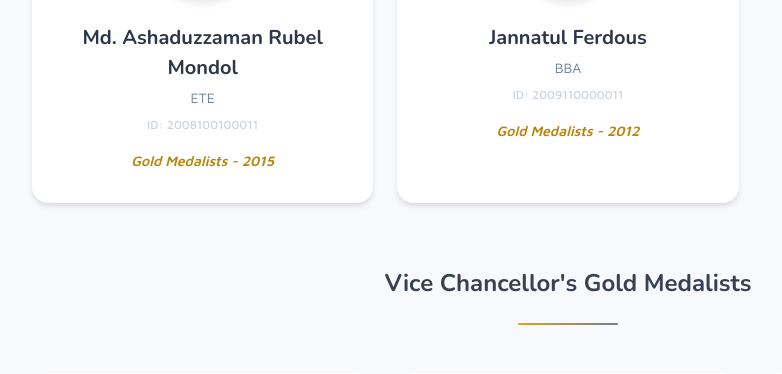
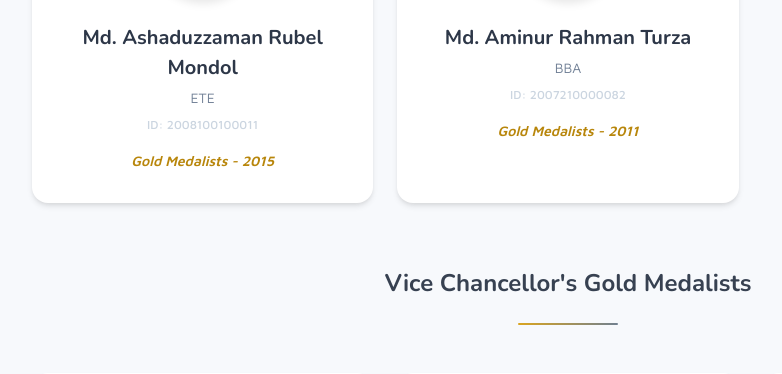
Before and after one commit to mdsakibkhan2016/SEU-Convocation, a PHP site: page /4th_convocation.php in a window 1280 px wide. Shown: the part 3430-3804 px from the top of the page, without its empty margins (72-854 px from the left). Run offline with PHP 8.4, Linux system fonts and the light colour scheme; some libraries are stand-ins or nearby versions.

Commit message:
4th convocation chancellor & viceChancellor Photo Path Update

```diff
--- a/data/4th_convocation_data.php
+++ b/data/4th_convocation_data.php
@@ -1,36 +1,36 @@
 <?php
 
 $chancellor = [
-    ["name" => "Md. Ashaduzzaman Rubel Mondol", "program" => "ETE", "id" => "2008100100011", "medal" => "CM", "mobile" => "", "type" => "Gold Medalists - 2015", "img" => "./img/default_profile.png"],
-    ["name" => "Jannatul Ferdous", "program" => "BBA", "id" => "2009110000011", "medal" => "CM", "mobile" => "", "type" => "Gold Medalists - 2012", "img" => "./img/default_profile.png"],
+    ["name" => "Md. Ashaduzzaman Rubel Mondol", "program" => "ETE", "id" => "2008100100011", "medal" => "CM", "mobile" => "", "type" => "Gold Medalists - 2015", "img" => "../img/4th_convo_merit_award_imgs/Md. Ashaduzzaman Rubel Mondol.png"],
+    ["name" => "Md. Aminur Rahman Turza", "Rep" => " ", "program" => "BBA", "id" => "2007210000082", "medal" => "VCM", "mobile" => " ", "type" => "Gold Medalists - 2011", "img" => "../img/4th_convo_merit_award_imgs/Md. Aminur Rahman Turza.png"],
+
 
 ];
 
 
 $viceChancellor = [
-    ["name" => "Shimon Rahman", "Rep" => " ", "program" => "Textile", "id" => "2008000400104", "medal" => "VCM", "mobile" => " ", "type" => "Gold Medalists - 2011", "img" => "./img/default_profile.png"],
-    ["name" => "Tababi Hossain", "Rep" => " ", "program" => "Textile", "id" => "2008000400102", "medal" => "VCM", "mobile" => " ", "type" => "Gold Medalists - 2011", "img" => "./img/default_profile.png"],
-    ["name" => "Adnan Ahmed Khan", "Rep" => " ", "program" => "Textile", "id" => "2008000400092", "medal" => "VCM", "mobile" => " ", "type" => "Gold Medalists - 2011", "img" => "./img/default_profile.png"],
-    ["name" => "Mohammad Masud Rahman", "Rep" => " ", "program" => "BA-IS", "id" => "2007241000005", "medal" => "VCM", "mobile" => " ", "type" => "Gold Medalists - 2011", "img" => "./img/default_profile.png"],
-    ["name" => "Nazmus Sakib", "Rep" => " ", "program" => "BA in English", "id" => "2007220200020", "medal" => "VCM", "mobile" => " ", "type" => "Gold Medalists - 2011", "img" => "./img/default_profile.png"],
-    ["name" => "Nasmin Jabin Noor", "Rep" => " ", "program" => "LLB (Hons)", "id" => "2007220300004", "medal" => "VCM", "mobile" => " ", "type" => "Gold Medalists - 2011", "img" => "./img/default_profile.png"],
-    ["name" => "Devjani Barua", "Rep" => " ", "program" => "M.Ed.", "id" => "2010120402004", "medal" => "VCM", "mobile" => " ", "type" => "Gold Medalists - 2011", "img" => "./img/default_profile.png"],
-    ["name" => "Md. Aminur Rahman Turza", "Rep" => " ", "program" => "BBA", "id" => "2007210000082", "medal" => "VCM", "mobile" => " ", "type" => "Gold Medalists - 2011", "img" => "./img/default_profile.png"],
-    ["name" => "Marzia Sultana", "Rep" => " ", "program" => "BBA", "id" => "2008010000031", "medal" => "VCM", "mobile" => " ", "type" => "Gold Medalists - 2011", "img" => "./img/default_profile.png"],
-    ["name" => "Olipye Dutt", "Rep" => " ", "program" => "BBA", "id" => "2007210000094", "medal" => "VCM", "mobile" => " ", "type" => "Gold Medalists - 2011", "img" => "./img/default_profile.png"],
-    ["name" => "Prianka Datta", "Rep" => " ", "program" => "BBA", "id" => "2007210000095", "medal" => "VCM", "mobile" => " ", "type" => "Gold Medalists - 2011", "img" => "./img/default_profile.png"],
-    ["name" => "Rumana Akhter", "Rep" => " ", "program" => "MBA", "id" => "2010210005047", "medal" => "VCM", "mobile" => " ", "type" => "Gold Medalists - 2011", "img" => "./img/default_profile.png"],
-    ["name" => "Mohammad Tofayel Ahmed", "Rep" => " ", "program" => "Textile", "id" => "2009000400066", "medal" => "VCM", "mobile" => " ", "type" => "Gold Medalists - 2012", "img" => "./img/default_profile.png"],
-    ["name" => "Md. Mahmud -Ur-Rahman", "Rep" => " ", "program" => "Textile", "id" => "2008100400045", "medal" => "VCM", "mobile" => " ", "type" => "Gold Medalists - 2012", "img" => "./img/default_profile.png"],
-    ["name" => "Imran Hossain", "Rep" => " ", "program" => "Textile", "id" => "2009000400079", "medal" => "VCM", "mobile" => " ", "type" => "Gold Medalists - 2012", "img" => "./img/default_profile.png"],
-    ["name" => "Md. Ahad Bin Ismail", "Rep" => " ", "program" => "BA-IS", "id" => "2009041000011", "medal" => "VCM", "mobile" => " ", "type" => "Gold Medalists - 2012", "img" => "./img/default_profile.png"],
-    ["name" => "Nahida Sultana", "Rep" => " ", "program" => "LLB (Hons)", "id" => "2008120300031", "medal" => "VCM", "mobile" => " ", "type" => "Gold Medalists - 2012", "img" => "./img/default_profile.png"],
-    ["name" => "Nabila Sultana", "Rep" => " ", "program" => "BA in Eng", "id" => "2008120200030", "medal" => "VCM", "mobile" => " ", "type" => "Gold Medalists - 2012", "img" => "./img/default_profile.png"],
-    ["name" => "Nazmus Sakib", "Rep" => " ", "program" => "MA in Eng.", "id" => "2011220201007", "medal" => "VCM", "mobile" => " ", "type" => "Gold Medalists - 2012", "img" => "./img/default_profile.png"],
-    ["name" => "Jannatul Ferdous", "Rep" => " ", "program" => "BBA", "id" => "2009110000011", "medal" => "VCM", "mobile" => " ", "type" => "Gold Medalists - 2012", "img" => "./img/default_profile.png"],
-    ["name" => "Priyanka Sharmin", "Rep" => " ", "program" => "BBA", "id" => "2009010000054", "medal" => "VCM", "mobile" => " ", "type" => "Gold Medalists - 2012", "img" => "./img/default_profile.png"],
-    ["name" => "Farhana Rifat", "Rep" => " ", "program" => "BBA", "id" => "2008010000134", "medal" => "VCM", "mobile" => " ", "type" => "Gold Medalists - 2012", "img" => "./img/default_profile.png"],
-    ["name" => "Md. Mahfuzer Rahman", "Rep" => " ", "program" => "MBA F", "id" => "2011110005043", "medal" => "VCM", "mobile" => " ", "type" => "Gold Medalists - 2012", "img" => "./img/default_profile.png"],
+    ["name" => "Shimon Rahman", "Rep" => " ", "program" => "Textile", "id" => "2008000400104", "medal" => "VCM", "mobile" => " ", "type" => "Gold Medalists - 2011", "img" => "../img/4th_convo_merit_award_imgs/Shimon Rahman.png"],
+    ["name" => "Tababi Hossain", "Rep" => " ", "program" => "Textile", "id" => "2008000400102", "medal" => "VCM", "mobile" => " ", "type" => "Gold Medalists - 2011", "img" => "../img/4th_convo_merit_award_imgs/Tababi Hossain.png"],
+    ["name" => "Adnan Ahmed Khan", "Rep" => " ", "program" => "Textile", "id" => "2008000400092", "medal" => "VCM", "mobile" => " ", "type" => "Gold Medalists - 2011", "img" => "../img/4th_convo_merit_award_imgs/Adnan Ahmed Khan.png"],
+    ["name" => "Md. Masud Rahman", "Rep" => " ", "program" => "BA-IS", "id" => "2007241000005", "medal" => "VCM", "mobile" => " ", "type" => "Gold Medalists - 2011", "img" => "../img/4th_convo_merit_award_imgs/Md. Masud Rahman.png"],
+    ["name" => "Nazmus Sakib", "Rep" => " ", "program" => "BA in English", "id" => "2007220200020", "medal" => "VCM", "mobile" => " ", "type" => "Gold Medalists - 2011", "img" => "../img/4th_convo_merit_award_imgs/Nazmus Sakib.png"],
+    ["name" => "Nasmin Jabin Noor", "Rep" => " ", "program" => "LLB (Hons)", "id" => "2007220300004", "medal" => "VCM", "mobile" => " ", "type" => "Gold Medalists - 2011", "img" => "../img/4th_convo_merit_award_imgs/Nasmin Jabin Noor.png"],
+    ["name" => "Devjani Barua", "Rep" => " ", "program" => "M.Ed.", "id" => "2010120402004", "medal" => "VCM", "mobile" => " ", "type" => "Gold Medalists - 2011", "img" => "../img/4th_convo_merit_award_imgs/Devjani Barua.png"],
+    ["name" => "Jannatul Ferdous", "program" => "BBA", "id" => "2009110000011", "medal" => "CM", "mobile" => "", "type" => "Gold Medalists - 2012", "img" => "../img/4th_convo_merit_award_imgs/Jannatul Ferdous.png"],
+    ["name" => "Marzia Sultana", "Rep" => " ", "program" => "BBA", "id" => "2008010000031", "medal" => "VCM", "mobile" => " ", "type" => "Gold Medalists - 2011", "img" => "../img/4th_convo_merit_award_imgs/Marzia Sultana.png"],
+    ["name" => "Olipye Dutt", "Rep" => " ", "program" => "BBA", "id" => "2007210000094", "medal" => "VCM", "mobile" => " ", "type" => "Gold Medalists - 2011", "img" => "../img/4th_convo_merit_award_imgs/Olipye Dutt.png"],
+    ["name" => "Prianka Datta", "Rep" => " ", "program" => "BBA", "id" => "2007210000095", "medal" => "VCM", "mobile" => " ", "type" => "Gold Medalists - 2011", "img" => "../img/4th_convo_merit_award_imgs/Prianka Datta.png"],
+    ["name" => "Rumana Akhter", "Rep" => " ", "program" => "MBA", "id" => "2010210005047", "medal" => "VCM", "mobile" => " ", "type" => "Gold Medalists - 2011", "img" => "../img/4th_convo_merit_award_imgs/Rumana Akhter.png"],
+    ["name" => "Md. Tofayel Ahmed", "Rep" => " ", "program" => "Textile", "id" => "2009000400066", "medal" => "VCM", "mobile" => " ", "type" => "Gold Medalists - 2012", "img" => "../img/4th_convo_merit_award_imgs/Md. Tofayel Ahmed.png"],
+    ["name" => "Md. Mahmud-Ur-Rahman", "Rep" => " ", "program" => "Textile", "id" => "2008100400045", "medal" => "VCM", "mobile" => " ", "type" => "Gold Medalists - 2012", "img" => "../img/4th_convo_merit_award_imgs/Md. Mahmud-Ur-Rahman.png"],
+    ["name" => "Imran Hossain", "Rep" => " ", "program" => "Textile", "id" => "2009000400079", "medal" => "VCM", "mobile" => " ", "type" => "Gold Medalists - 2012", "img" => "../img/4th_convo_merit_award_imgs/Imran Hossain.png"],
+    ["name" => "Md. Ahad Bin Ismail", "Rep" => " ", "program" => "BA-IS", "id" => "2009041000011", "medal" => "VCM", "mobile" => " ", "type" => "Gold Medalists - 2012", "img" => "../img/4th_convo_merit_award_imgs/Md. Ahad Bin Ismail.png"],
+    ["name" => "Nahida Sultana", "Rep" => " ", "program" => "LLB (Hons)", "id" => "2008120300031", "medal" => "VCM", "mobile" => " ", "type" => "Gold Medalists - 2012", "img" => "../img/4th_convo_merit_award_imgs/Nahida Sultana.png"],
+    ["name" => "Nabila Sultana", "Rep" => " ", "program" => "BA in Eng", "id" => "2008120200030", "medal" => "VCM", "mobile" => " ", "type" => "Gold Medalists - 2012", "img" => "../img/4th_convo_merit_award_imgs/Nabila Sulatana.png"],
+    ["name" => "Nazmus Sakib", "Rep" => " ", "program" => "MA in Eng.", "id" => "2011220201007", "medal" => "VCM", "mobile" => " ", "type" => "Gold Medalists - 2012", "img" => "../img/4th_convo_merit_award_imgs/Nazmus Sakib.png"],
+    ["name" => "Priyanka Sharmin", "Rep" => " ", "program" => "BBA", "id" => "2009010000054", "medal" => "VCM", "mobile" => " ", "type" => "Gold Medalists - 2012", "img" => "../img/4th_convo_merit_award_imgs/Priyanka Sharmin.png"],
+    ["name" => "Farhana Rifat", "Rep" => " ", "program" => "BBA", "id" => "2008010000134", "medal" => "VCM", "mobile" => " ", "type" => "Gold Medalists - 2012", "img" => "../img/4th_convo_merit_award_imgs/Farhana Rifat.png"],
+    ["name" => "Md. Mahfuzer Rahman", "Rep" => " ", "program" => "MBA F", "id" => "2011110005043", "medal" => "VCM", "mobile" => " ", "type" => "Gold Medalists - 2012", "img" => "../img/4th_convo_merit_award_imgs/Md. Mahfuzer Rahman.png"],
 
 ];
 
```
